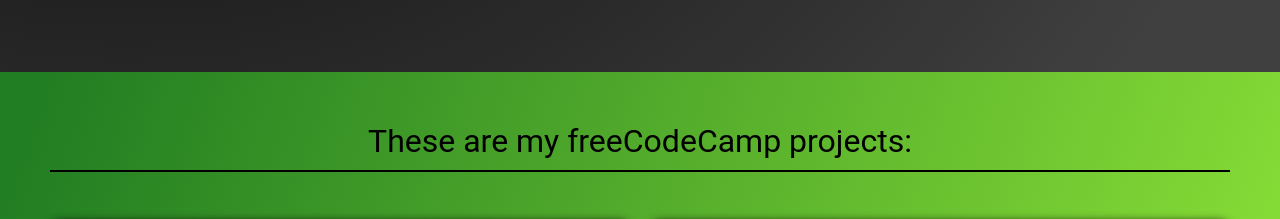
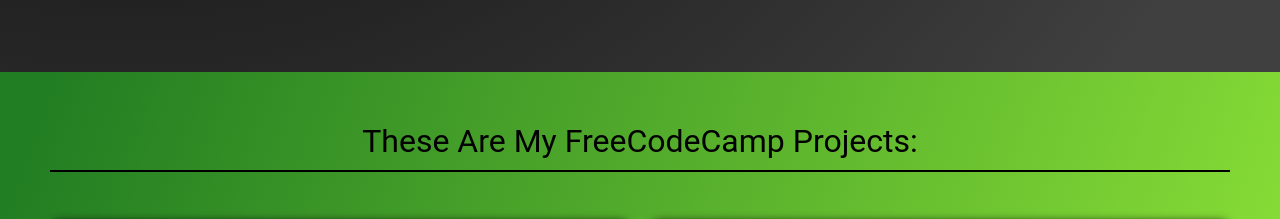
Before and after one commit to MaddXIV/Portfolio-Project, a plain HTML site: page index.html in a window 1280 px wide. Shown: the part 840-1059 px from the top of the page. Drawn offline with nearby package versions, Linux system fonts and the light colour scheme; no server answers.

Commit message:
changed h2 text

```diff
--- a/index.html
+++ b/index.html
@@ -22,7 +22,7 @@
     </section>
 
     <section id="projects">
-      <h2 id="projects-section-title">These are my freeCodeCamp projects:</h2>
+      <h2 id="projects-section-title">These Are My FreeCodeCamp Projects:</h2>
 
       <div class="project-tile">
         <div class="project-container">
```
